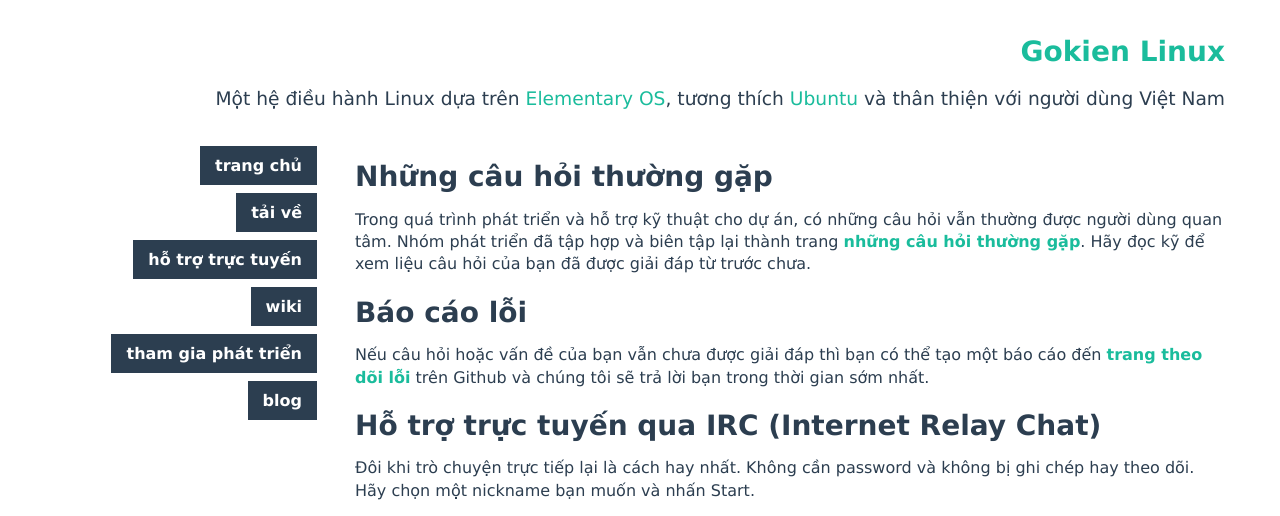
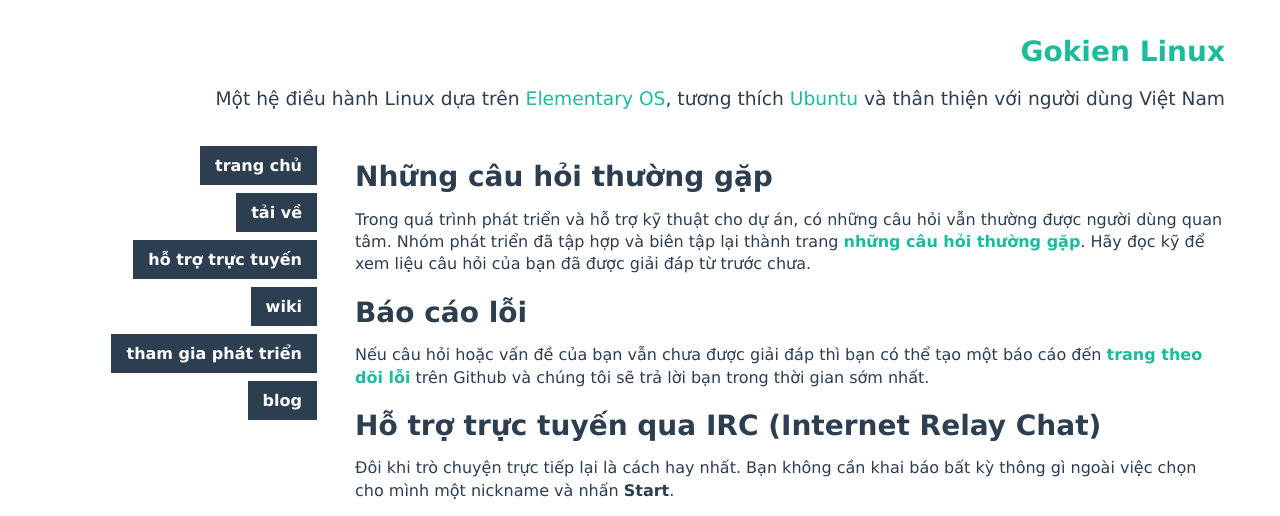
Before and after one commit to gokien/homepage, a Jekyll site: the page built from help.md, in a window 1280 px wide, cut to the strip 0-516 px from the top of the page. Built offline with Jekyll 4.4.1, drawn with Linux system fonts in a browser that asks for light colours; nearby versions of some CDN libraries; Markdown is read by kramdown in place of the engine named in the settings.

Commit message:
Wording.

```diff
--- a/help.md
+++ b/help.md
@@ -17,8 +17,7 @@ trên Github và chúng tôi sẽ trả lời bạn trong thời gian sớm nh
 
 ### Hỗ trợ trực tuyến qua IRC (Internet Relay Chat)
 
-Đôi khi trò chuyện trực tiếp lại là cách hay nhất. Không cần password
-và không bị ghi chép hay theo dõi. Hãy chọn một nickname bạn muốn và
-nhấn Start.
+Đôi khi trò chuyện trực tiếp lại là cách hay nhất. Bạn không cần khai báo
+bất kỳ thông gì ngoài việc chọn cho mình một nickname và nhấn **Start**.
 
 <iframe src="https://kiwiirc.com/client/irc.freenode.net/?nick=gokien|?#gokien" style="border:1px solid; width:100%; height:450px;"></iframe>
```
